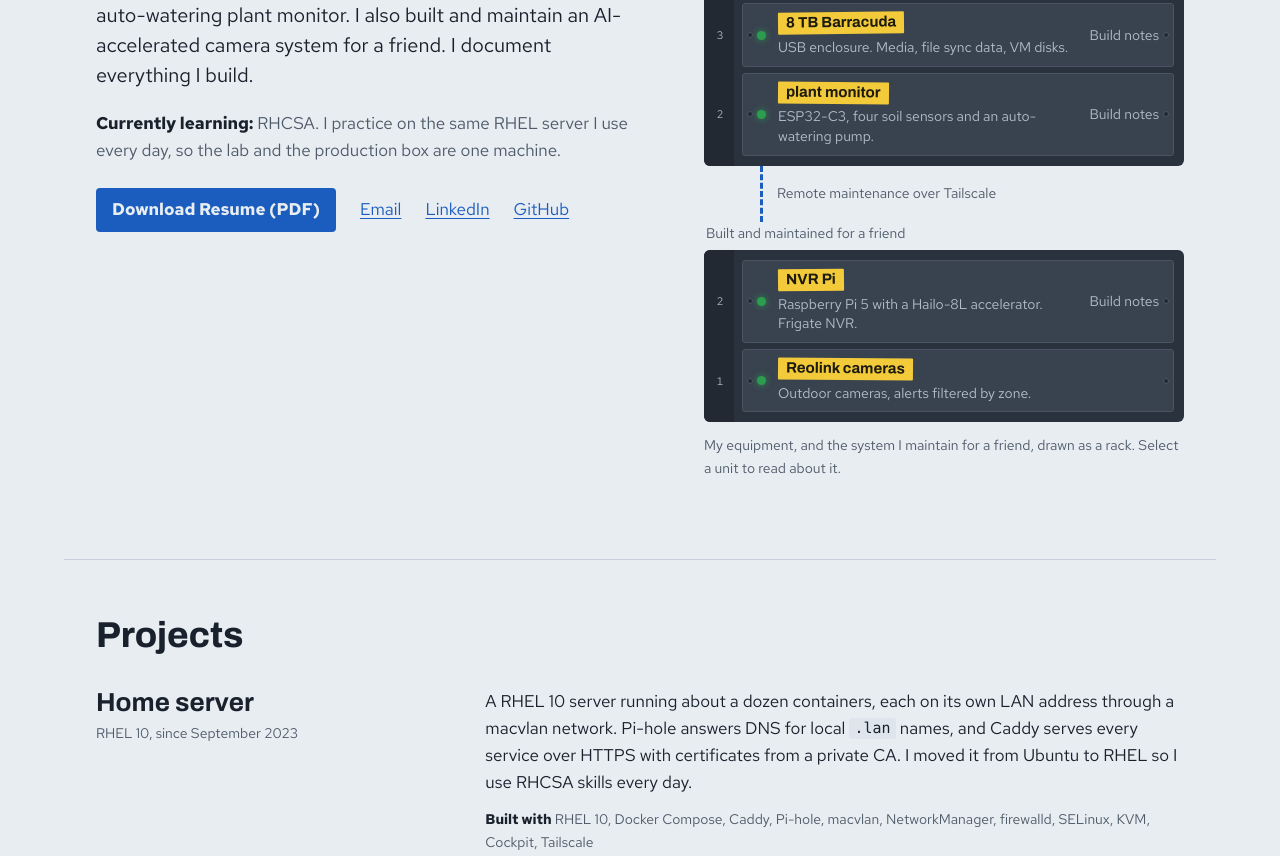
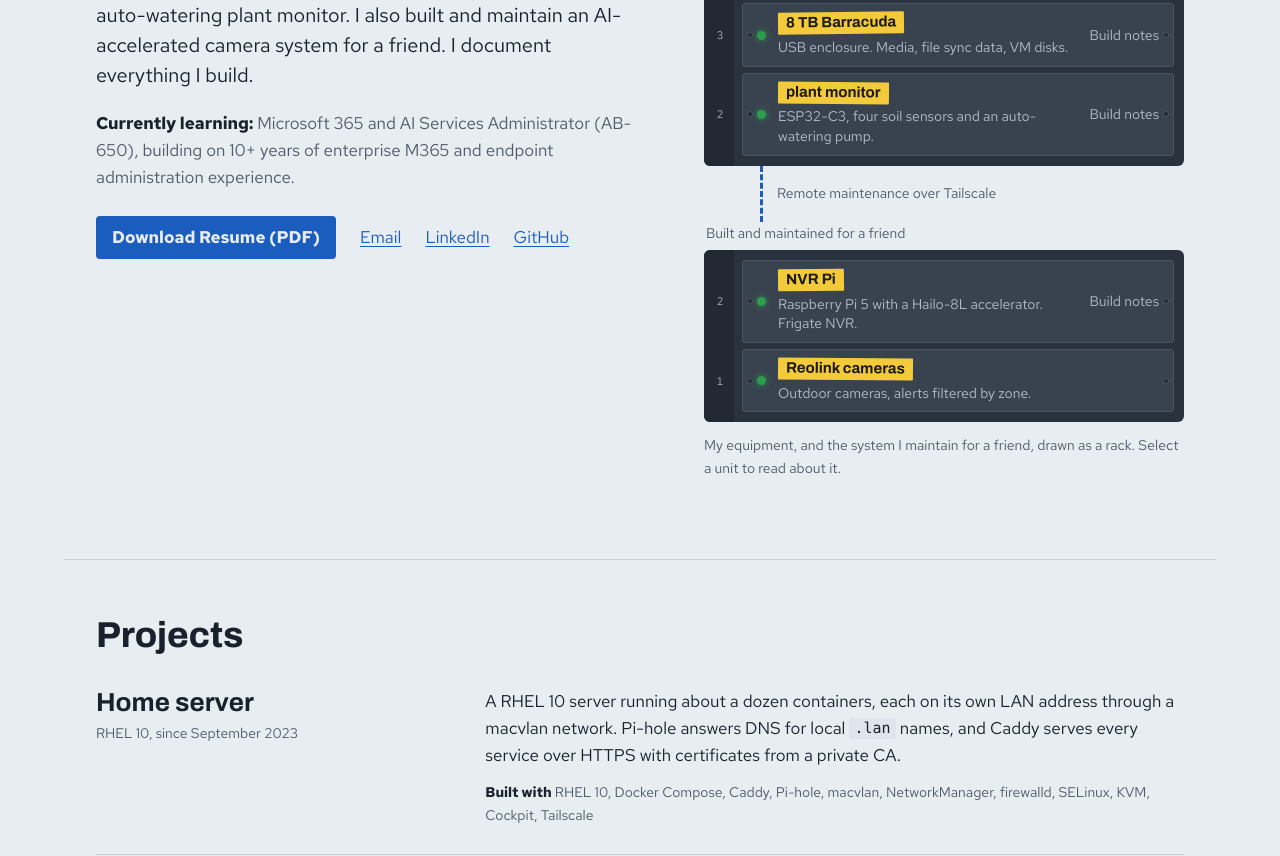
Before and after one commit to FutureITWizardFrank/portfolio, a plain HTML site: page index.html in a window 1280 px wide. Shown: the part 364-1220 px from the top of the page. Drawn offline with Linux system fonts and the light colour scheme; a web font is replaced by a local one.

Commit message:
Swap RHCSA for AB-650 cert focus

```diff
--- a/index.html
+++ b/index.html
@@ -34,7 +34,7 @@
         <h1 id="hero-name">Frank Ruiz</h1>
         <p class="headline">Systems administration and IT infrastructure. 10+ years in enterprise IT.</p>
         <p class="lead">I run my own infrastructure at home: a RHEL&nbsp;10 server with about a dozen self-hosted services, a camera NVR and an auto-watering plant monitor. I also built and maintain an AI-accelerated camera system for a friend. I document everything I build.</p>
-        <p class="sub"><strong>Currently learning:</strong> RHCSA. I practice on the same RHEL server I use every day, so the lab and the production box are one machine.</p>
+        <p class="sub"><strong>Currently learning:</strong> Microsoft 365 and AI Services Administrator (AB-650), building on 10+ years of enterprise M365 and endpoint administration experience.</p>
         <ul class="contact-links">
           <li><a class="btn" href="assets/Frank_Ruiz_Resume.pdf" download>Download Resume (PDF)</a></li>
           <li><a href="mailto:futureitwizardfrank@gmail.com">Email</a></li>
@@ -132,7 +132,7 @@
             <p class="project-host">RHEL&nbsp;10, since September 2023</p>
           </div>
           <div class="project-body">
-            <p>A RHEL&nbsp;10 server running about a dozen containers, each on its own LAN address through a macvlan network. Pi-hole answers DNS for local <code>.lan</code> names, and Caddy serves every service over HTTPS with certificates from a private CA. I moved it from Ubuntu to RHEL so I use RHCSA skills every day.</p>
+            <p>A RHEL&nbsp;10 server running about a dozen containers, each on its own LAN address through a macvlan network. Pi-hole answers DNS for local <code>.lan</code> names, and Caddy serves every service over HTTPS with certificates from a private CA.</p>
             <p class="stack"><strong>Built with</strong> RHEL&nbsp;10, Docker Compose, Caddy, Pi-hole, macvlan, NetworkManager, firewalld, SELinux, KVM, Cockpit, Tailscale</p>
           </div>
         </li>
@@ -254,7 +254,7 @@
         <li><strong>Jamf Certified Tech</strong> <span>Jamf Pro</span></li>
         <li><strong>Jamf Certified Associate</strong> <span>Jamf Pro</span></li>
         <li><strong>Jamf Certified Associate</strong> <span>Jamf Protect</span></li>
-        <li><strong>RHCSA</strong> <span>Red Hat Certified System Administrator, in progress</span></li>
+        <li><strong>AB-650</strong> <span>Microsoft 365 and AI Services Administrator Associate, in progress</span></li>
         <li><strong>IT Certificate</strong> <span>Mesa Community College, 2025–2026</span></li>
       </ul>
     </div>
```
